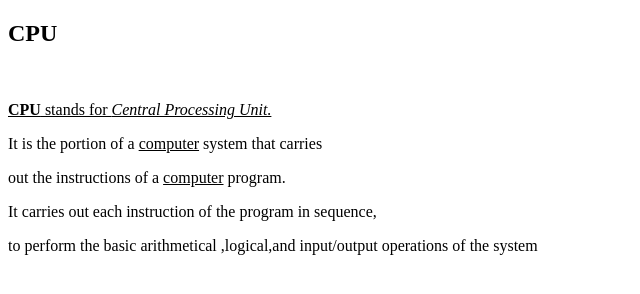
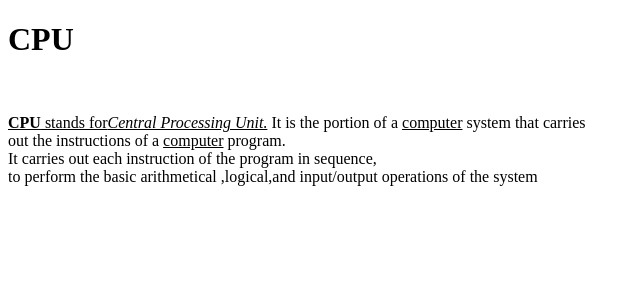
Before and after one commit to iamneo-production/caddfaadfebadaeccdfffebaeceaec, a plain HTML site: page public/index.html in a window 1280 px wide. Shown: the whole page, without its empty margins (0-640 px from the left). Drawn offline with Linux system fonts and the light colour scheme.

Commit message:
Backup Commit

```diff
--- a/public/index.html
+++ b/public/index.html
@@ -8,12 +8,12 @@
     <link rel="stylesheet" href="style.css" />
 </head>
 <body>
-    <h2>CPU</h2>
+    <h1>CPU</h1>
     <br>
-      <p><u><b>CPU</b> stands for <i>Central Processing Unit.</i></u></p>
-        <p>It is the portion of a <u>computer</u> system that carries</p>
-      <p>out the instructions of a <u>computer</u> program.</p>
-      <p>It carries out each instruction of the program in sequence,</p>
-      <p>to perform the basic arithmetical ,logical,and input/output operations of the system</p>
+      <p><u><b>CPU</b> stands for<i>Central Processing Unit.</i></u>
+      It is the portion of a <u>computer</u> system that carries<br>
+      out the instructions of a <u>computer</u> program.<br>
+      It carries out each instruction of the program in sequence,<br>
+      to perform the basic arithmetical ,logical,and input/output operations of the system</p><br>
 </body>
 </html>
```
